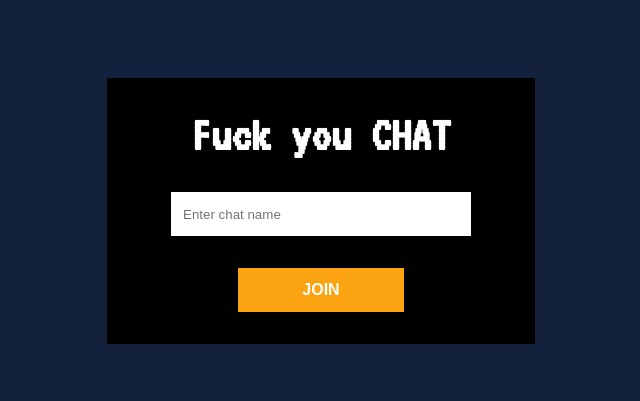
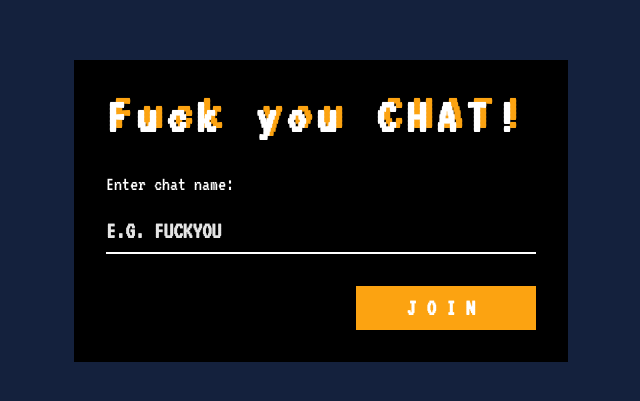
Before and after one commit to rave1/fuck-off-server, a React (Create React App) app in the folder client/: page / in a window 1280 px wide. Shown: the part 189-590 px from the top of the page, without its empty margins (319-959 px from the left). Built offline with nearby package versions, Linux system fonts and the light colour scheme.

Commit message:
feat: styles and animations

```diff
--- a/client/src/pages/Home/Home.styles.ts
+++ b/client/src/pages/Home/Home.styles.ts
@@ -1,46 +1,111 @@
-import styled from 'styled-components';
+import styled, { keyframes } from 'styled-components';
+
+const typing = keyframes`
+    from { width: 0 }
+    to { width: 100% }
+`;
+
+const blinkCaret = keyframes`
+    from, to { border-color: #000000 }
+    50% { border-color: #FCA311 }
+`;
 
 export const Container = styled.div`
     background-color: #000000;
-    display: flex;
-    justify-content: center;
-    align-items: center;
-    flex-direction: column;
     position: absolute;
     top: 50%;
     left: 50%;
     transform: translate(-50%, -50%);
-    padding: 32px 64px;
+    width: 494px;
+    height: 302px;
+    padding: 32px;
+    box-sizing: border-box;
+    font-family: 'VT323', monospace;
 `;
 
 export const Title = styled.h1`
-    font-family: 'VT323', monospace;
     color: #FFFFFF;
     font-size: 50px;
     margin: 0;
+    position: relative;
+    border-right: 10px solid #FCA311;
+    white-space: nowrap;
+    overflow: hidden;
+    letter-spacing: 10px;
+    animation: ${typing} 3.5s steps(40, end), ${blinkCaret} .75s step-end infinite;
+    text-shadow: 6px -4px #FCA311;
+`;
+
+const loading = keyframes`
+    0% {
+        width: 180px;
+        height: 44px;
+        right: 32px;
+        bottom: 32px;
+    }
+    100% {
+        width: 494px;
+        height: 302px;
+        right: 0;
+        bottom: 0;
+    }
 `;
 
 export const Button = styled.button`
     border: none;
     outline: none;
-    padding: 0 64px;
+    padding: 0;
+    width: 180px;
     height: 44px;
     color: #FFFFFF;
-    font-size: 16px;
+    font-size: 24px;
     font-weight: bold;
     background-color: #FCA311;
     text-transform: uppercase;
     cursor: pointer;
+    letter-spacing: 10px;
+    font-family: 'VT323', monospace;
+    &:hover {
+        background-color: #FFFFFF;
+        color: #FCA311;
+    }
+    &:focus {
+        position: absolute;
+        animation: ${loading} .2s ease-in-out forwards;
+        background-color: #FFFFFF;
+        color: #FCA311;
+    }
 `;
 
 export const Input = styled.input`
     height: 44px;
     border: none;
     padding: none;
-    width: 300px;
+    width: 100%;
     box-sizing: border-box;
-    padding: 0 12px;
-    margin: 32px 0;
-    cursor: pointer;
+    padding: 0;
+    margin: 0 0 32px;
+    cursor: text;
     outline: none;
+    background-color: #000000;
+    color: #E5E5E5;
+    font-weight: bold;
+    font-size: 24px;
+    font-family: 'VT323', monospace;
+    border-bottom: 2px solid #FFFFFF;
+    &::placeholder {
+        color: #E5E5E5;
+        text-transform: uppercase;
+    }
 `;
+
+export const Label = styled.p`
+    margin: 32px 0 16px;
+    color: #FFFFFF;
+    font-size: 20px;
+`;
+
+export const FlexWrapper = styled.div`
+    display: flex;
+    justify-content: flex-end;
+`;
--- a/client/src/pages/Home/Home.tsx
+++ b/client/src/pages/Home/Home.tsx
@@ -1,34 +1,57 @@
-import { useState } from 'react';
+import { useState, useEffect, useRef } from 'react';
 import { useHistory } from 'react-router';
-import { Container, Title, Button, Input } from './Home.styles';
+import {
+    Container,
+    Title,
+    Button,
+    Input,
+    Label,
+    FlexWrapper
+} from './Home.styles';
 
 export function Home() {
     const history = useHistory();
     const [value, setValue] = useState('');
+    const [isLoading, setIsLoading] = useState(false);
+    const buttonRef = useRef(null);
 
     const joinRoom = () => {
         if (value) {
-            return history.push(`/room/${value}/`);
+            setIsLoading(true);
+            setTimeout(() => {
+                return history.push(`/room/${value}/`);
+            }, 2000)
         }
     }
 
     const handleEnterClick = (e: any) => {
         if(e.key === 'Enter' && !e.shiftKey) {
             e.preventDefault();
+            if (buttonRef && buttonRef.current) {
+                // @ts-ignore
+                buttonRef.current.focus();
+            }
             return joinRoom();
         }
     }
+
+    useEffect(() => {
+        setIsLoading(false);
+    }, [])
     return (
         <Container>
-            <Title>Fuck you CHAT</Title>
+            <Title>Fuck you CHAT!</Title>
+            <Label>Enter chat name: </Label>
             <Input
                 type="text"
                 onChange={(e) => setValue(e.target.value)}
                 value={value}
-                placeholder="Enter chat name"
+                placeholder="e.g. fuckyou"
                 onKeyDown={handleEnterClick}
             />
-            <Button onClick={joinRoom}>Join</Button>
+            <FlexWrapper>
+                <Button ref={buttonRef} onClick={joinRoom}>{isLoading ? 'Loading...' : 'Join'}</Button>
+            </FlexWrapper>
         </Container>
     )
 }
--- a/client/src/pages/Room/Room.styles.ts
+++ b/client/src/pages/Room/Room.styles.ts
@@ -6,7 +6,9 @@ export const Container = styled.div`
     top: 50%;
     left: 50%;
     transform: translate(-50%, -50%);
-    padding: 32px 12px 12px;
+    width: 494px;
+    height: 500px;
+    padding: 32px;
 `;
 
 export const Title = styled.h1`
@@ -19,24 +21,45 @@ export const Title = styled.h1`
 export const Button = styled.button`
     border: none;
     outline: none;
+    padding: 0;
     width: 180px;
     height: 44px;
     color: #FFFFFF;
-    font-size: 16px;
+    font-size: 24px;
     font-weight: bold;
-    background-color: #FCA311;
-    text-transform: uppercase;;
+    background-color: unset;
+    text-transform: uppercase;
+    cursor: pointer;
+    letter-spacing: 10px;
+    font-family: 'VT323', monospace;
+    box-sizing: border-box;
+    border: 2px solid #FFFFFF;
+    &:hover {
+        border: 2px solid #FCA311;
+        background-color: #FCA311;
+        color: #FFFFFF;
+    }
 `;
 
 export const Input = styled.input`
     height: 44px;
     border: none;
     padding: none;
-    width: 300px;
+    width: 100%;
     box-sizing: border-box;
-    padding: 0 12px;
-    cursor: pointer;
+    padding: 0;
+    cursor: text;
     outline: none;
+    background-color: #000000;
+    color: #E5E5E5;
+    font-weight: bold;
+    font-size: 24px;
+    font-family: 'VT323', monospace;
+    border-bottom: 2px solid #FFFFFF;
+    &::placeholder {
+        color: #E5E5E5;
+        text-transform: uppercase;
+    }
 `;
 
 export const InputWrapper = styled.div`
```
